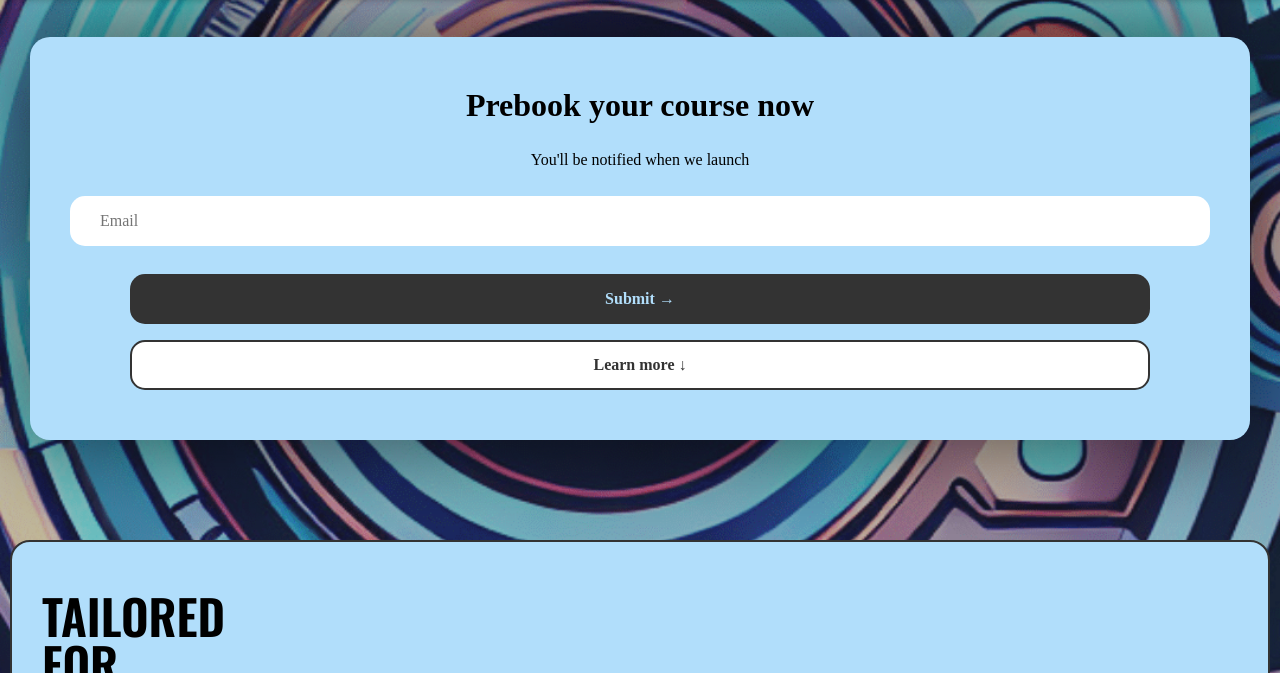
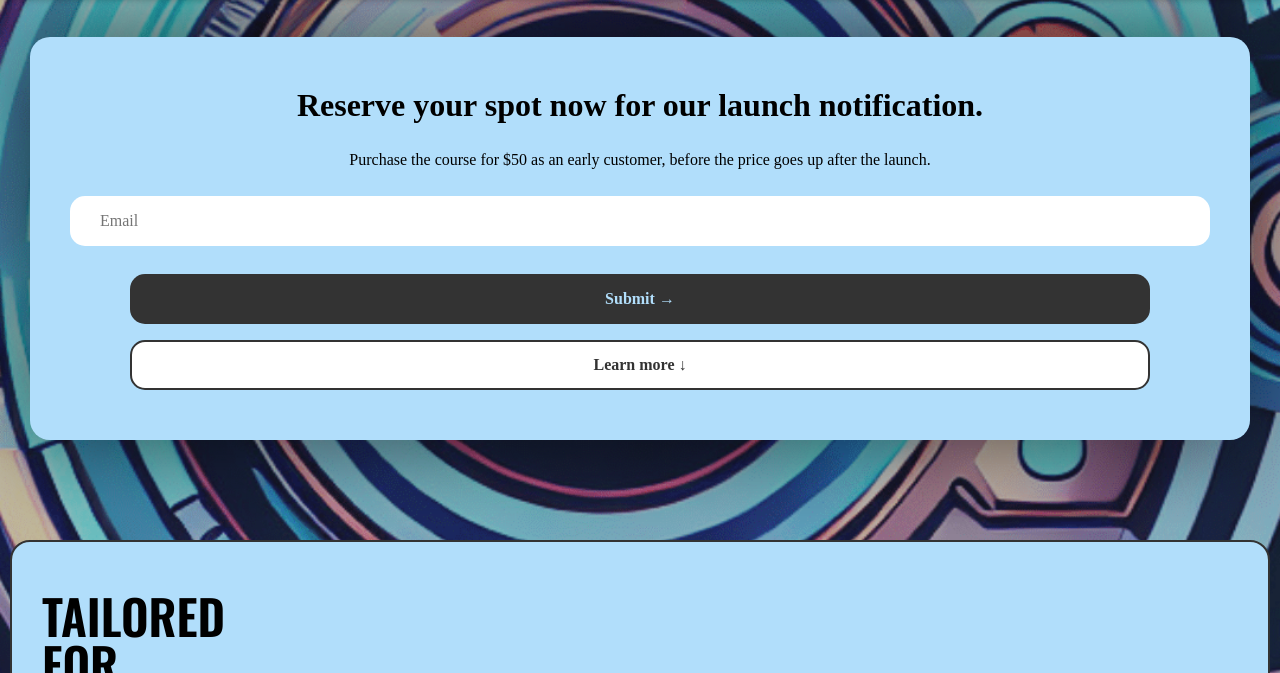
Before and after one commit to Aimvert/landing-page, a plain HTML site: page index.html in a window 1280 px wide. Shown: the part 83-756 px from the top of the page. Drawn offline with nearby package versions, Linux system fonts and the light colour scheme; a script that the page names is missing; a web font is replaced by a local one.

Commit message:
Updated title and description

```diff
--- a/index.html
+++ b/index.html
@@ -34,8 +34,9 @@
 
             <div class="card-container intro">
                 <section class="card">
-                    <h1 class="heading">Prebook your course now</h1>
-                    <p class="description">You'll be notified when we launch</p>
+                    <h1 class="heading">Reserve your spot now for our launch notification.</h1>
+                    <p class="description">Purchase the course for $50 as an early customer, before the price goes up
+                        after the launch.</p>
                     <form id="email-form">
                         <input type="email" name="email" id="email" placeholder="Email">
                     </form>
```
